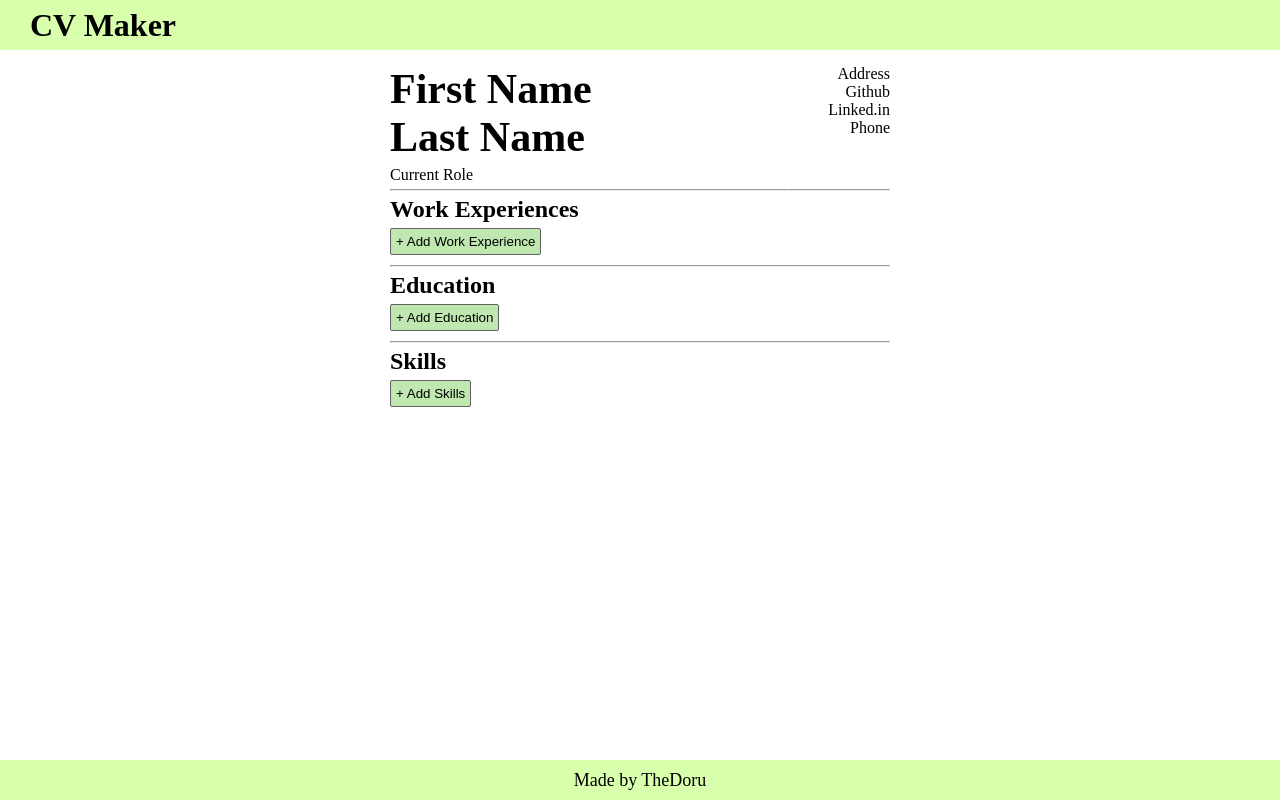
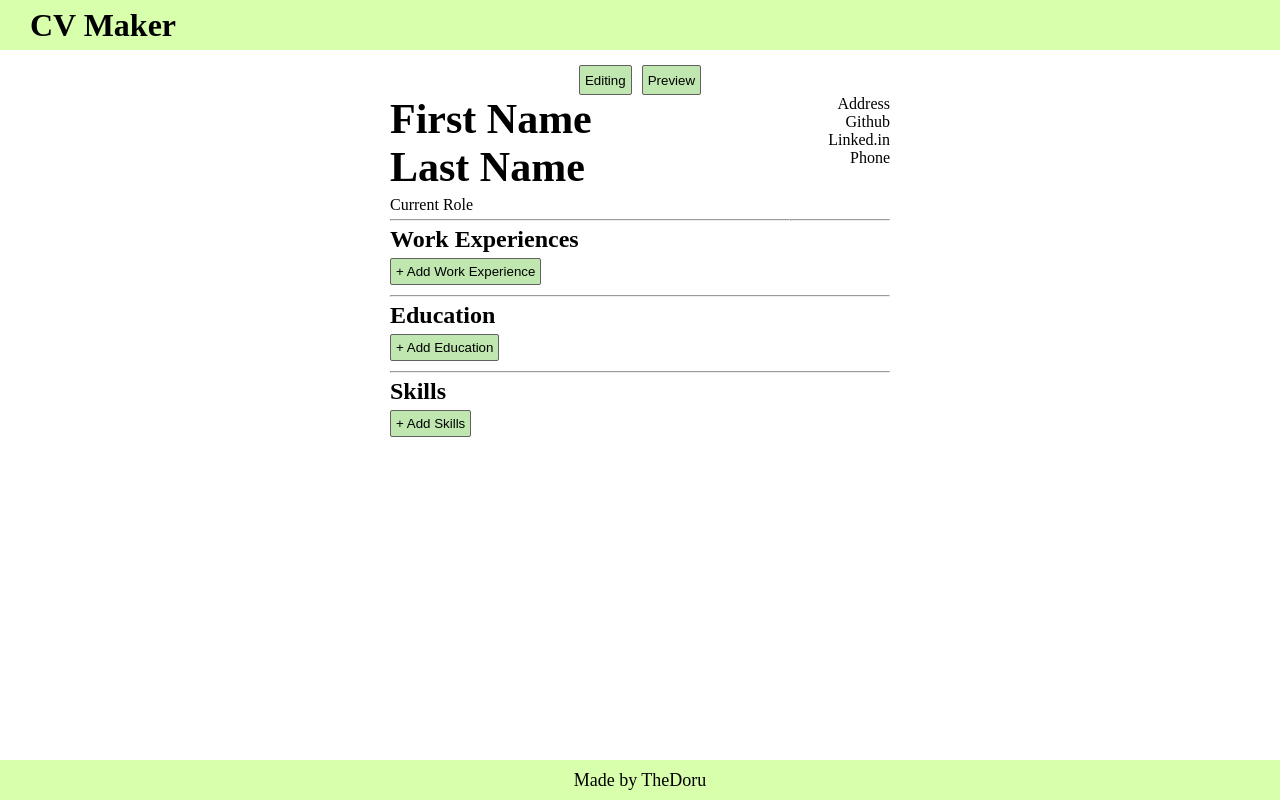
Before and after one commit to TheDoru292/cv-maker, a React (Create React App) app: page / in a window 1280 px wide. Built offline with nearby package versions, Linux system fonts and the light colour scheme.

Commit message:
Added Edit and Preview modes

```diff
--- a/src/components/Content.js
+++ b/src/components/Content.js
@@ -10,20 +10,40 @@ class Content extends React.Component {
   constructor() {
     super();
     this.state = {
-      workForm: "hidden",
-      educationForm: "hidden",
-      skillsForm: "hidden",
+      currentMode: "edit",
     };
+
+    this.handleClick = this.handleClick.bind(this);
+  }
+
+  handleClick(value) {
+    this.setState({
+      currentMode: value,
+    });
   }
 
   render() {
     return (
       <div className="content">
         <div className="cv">
-          <Header />
-          <Work />
-          <Education />
-          <Skills />
+          <div className="cv-mode-picker">
+            <button
+              className="cv-mode-picker-button"
+              onClick={(e) => this.handleClick("edit")}
+            >
+              Editing
+            </button>
+            <button
+              className="cv-mode-picker-button"
+              onClick={(e) => this.handleClick("preview")}
+            >
+              Preview
+            </button>
+          </div>
+          <Header mode={this.state.currentMode} />
+          <Work mode={this.state.currentMode} />
+          <Education mode={this.state.currentMode} />
+          <Skills mode={this.state.currentMode} />
         </div>
       </div>
     );
--- a/src/components/cv/Education.js
+++ b/src/components/cv/Education.js
@@ -3,8 +3,8 @@ import React from "react";
 const uniqid = require("uniqid");
 
 class Education extends React.Component {
-  constructor() {
-    super();
+  constructor(props) {
+    super(props);
     this.state = {
       schoolName: "",
       cityName: "",
@@ -126,7 +126,10 @@ class Education extends React.Component {
                   </p>
                   <p className="grid-sc-sr">{item.description}</p>
                   <button
-                    className="grid-tc-tr"
+                    className={
+                      "grid-tc-tr " +
+                      (this.props.mode === "edit" ? "show" : "hidden")
+                    }
                     onClick={(e) => this.removeFromArray(item.id)}
                   >
                     X
@@ -139,7 +142,11 @@ class Education extends React.Component {
         <button
           className={
             "education-button " +
-            (this.state.educationForm === "hidden" ? "show" : "hidden")
+            (this.props.mode === "edit"
+              ? this.state.educationForm === "hidden"
+                ? "show"
+                : "hidden"
+              : "hidden")
           }
           onClick={(e) => this.handleClick("show")}
         >
--- a/src/components/cv/Header.js
+++ b/src/components/cv/Header.js
@@ -1,8 +1,8 @@
 import React from "react";
 
 class Header extends React.Component {
-  constructor() {
-    super();
+  constructor(props) {
+    super(props);
 
     this.state = {
       firstNameInput: false,
@@ -29,6 +29,7 @@ class Header extends React.Component {
   changeToInput(stateVar) {
     console.log(stateVar);
 
+    if (this.props.mode === "edit") {
       this.setState(
         {
           [stateVar]: true,
@@ -37,6 +38,7 @@ class Header extends React.Component {
           console.log(this.state.firstNameInput);
         }
       );
+    }
   }
 
   handleChange(e) {
--- a/src/components/cv/Skills.js
+++ b/src/components/cv/Skills.js
@@ -3,8 +3,8 @@ import React from "react";
 const uniqid = require("uniqid");
 
 class Skills extends React.Component {
-  constructor() {
-    super();
+  constructor(props) {
+    super(props);
     this.state = {
       skillsForm: "hidden",
       skill: "",
@@ -62,15 +62,10 @@ class Skills extends React.Component {
     };
     let variable = this.state.list.concat(skill);
 
-    this.setState(
-      {
-        skillsForm: "hidden",
-        list: variable,
-      },
-      () => {
-        console.log(this.state.list);
-      }
-    );
+    this.setState({
+      skillsForm: "hidden",
+      list: variable,
+    });
   }
 
   handleChange(e) {
@@ -97,7 +92,10 @@ class Skills extends React.Component {
                 <li key={item.id}>
                   <div className="cv-skills-list-container">
                     <p>{item.skill}</p>
-                    <button onClick={(e) => this.removeFromArray(item.id)}>
+                    <button
+                      className={this.props.mode === "edit" ? "show" : "hidden"}
+                      onClick={(e) => this.removeFromArray(item.id)}
+                    >
                       X
                     </button>
                   </div>
@@ -109,7 +107,11 @@ class Skills extends React.Component {
         <button
           className={
             "skills-button " +
-            (this.state.skillsForm === "hidden" ? "show" : "hidden")
+            (this.props.mode === "edit"
+              ? this.state.skillsForm === "hidden"
+                ? "show"
+                : "hidden"
+              : "hidden")
           }
           onClick={(e) => this.handleClick("show")}
         >
--- a/src/components/cv/Work.js
+++ b/src/components/cv/Work.js
@@ -3,8 +3,8 @@ import React from "react";
 const uniqid = require("uniqid");
 
 class Work extends React.Component {
-  constructor() {
-    super();
+  constructor(props) {
+    super(props);
     this.state = {
       workItem: "",
       companyName: "",
@@ -126,7 +126,10 @@ class Work extends React.Component {
                   </p>
                   <p className="grid-sc-sr">{item.description}</p>
                   <button
-                    className="grid-tc-tr"
+                    className={
+                      "grid-tc-tr " +
+                      (this.props.mode === "edit" ? "show" : "hidden")
+                    }
                     onClick={(e) => this.removeFromArray(item.id)}
                   >
                     X
@@ -139,7 +142,11 @@ class Work extends React.Component {
         <button
           className={
             "work-button " +
-            (this.state.workForm === "hidden" ? "show" : "hidden")
+            (this.props.mode === "edit"
+              ? this.state.workForm === "hidden"
+                ? "show"
+                : "hidden"
+              : "hidden")
           }
           onClick={(e) => this.handleClick("show")}
         >
--- a/src/styles/content.css
+++ b/src/styles/content.css
@@ -7,6 +7,16 @@
 
 .cv {
     width: 500px;
+}
+
+.cv-mode-picker {
+    display: flex;
+    justify-content: center;
+    gap: 10px;
+}
+
+.cv-mode-picker-button {
+    height: 30px;
 }
 
 .cv-header {
```
Lines whose indentation alone changed are shown as unchanged.
